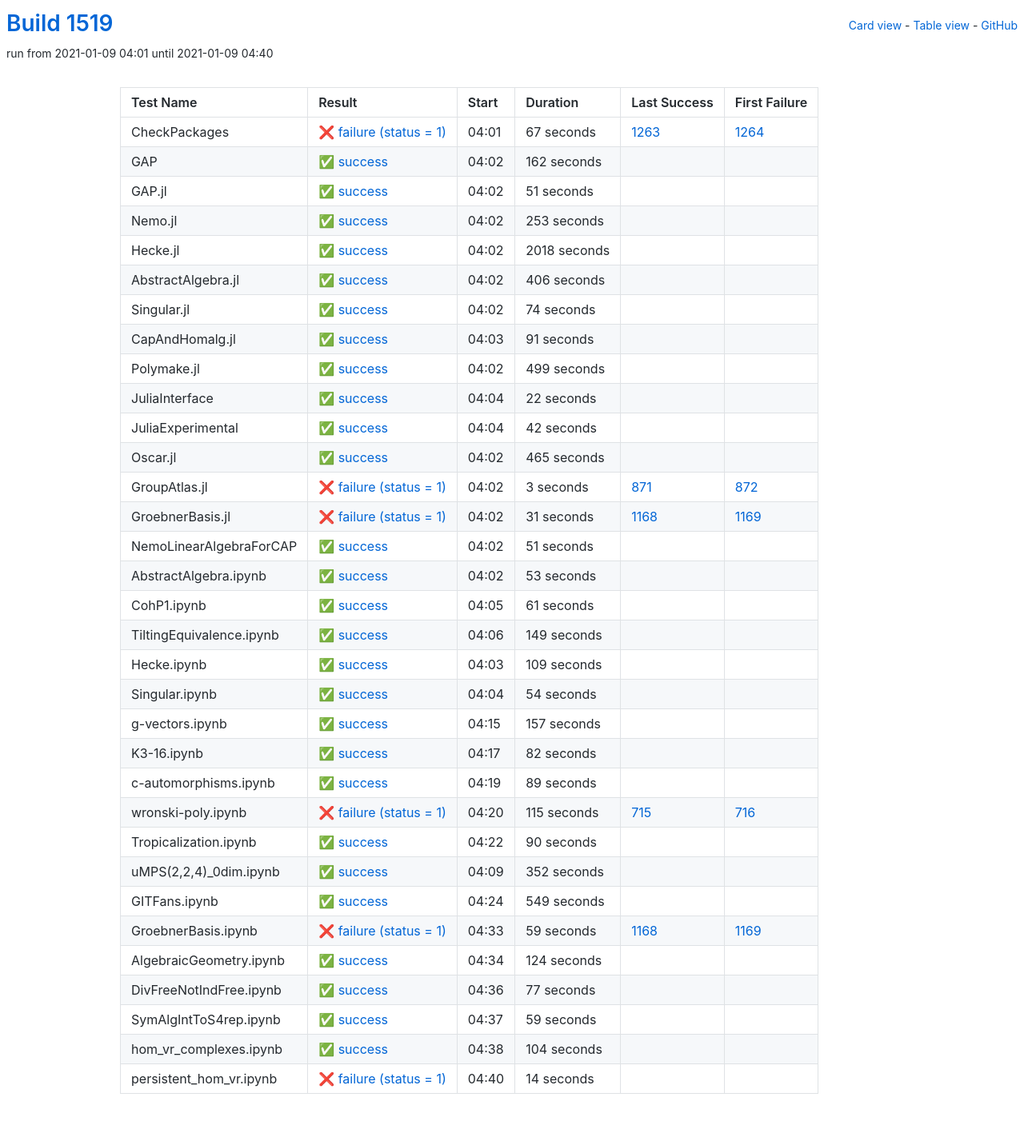
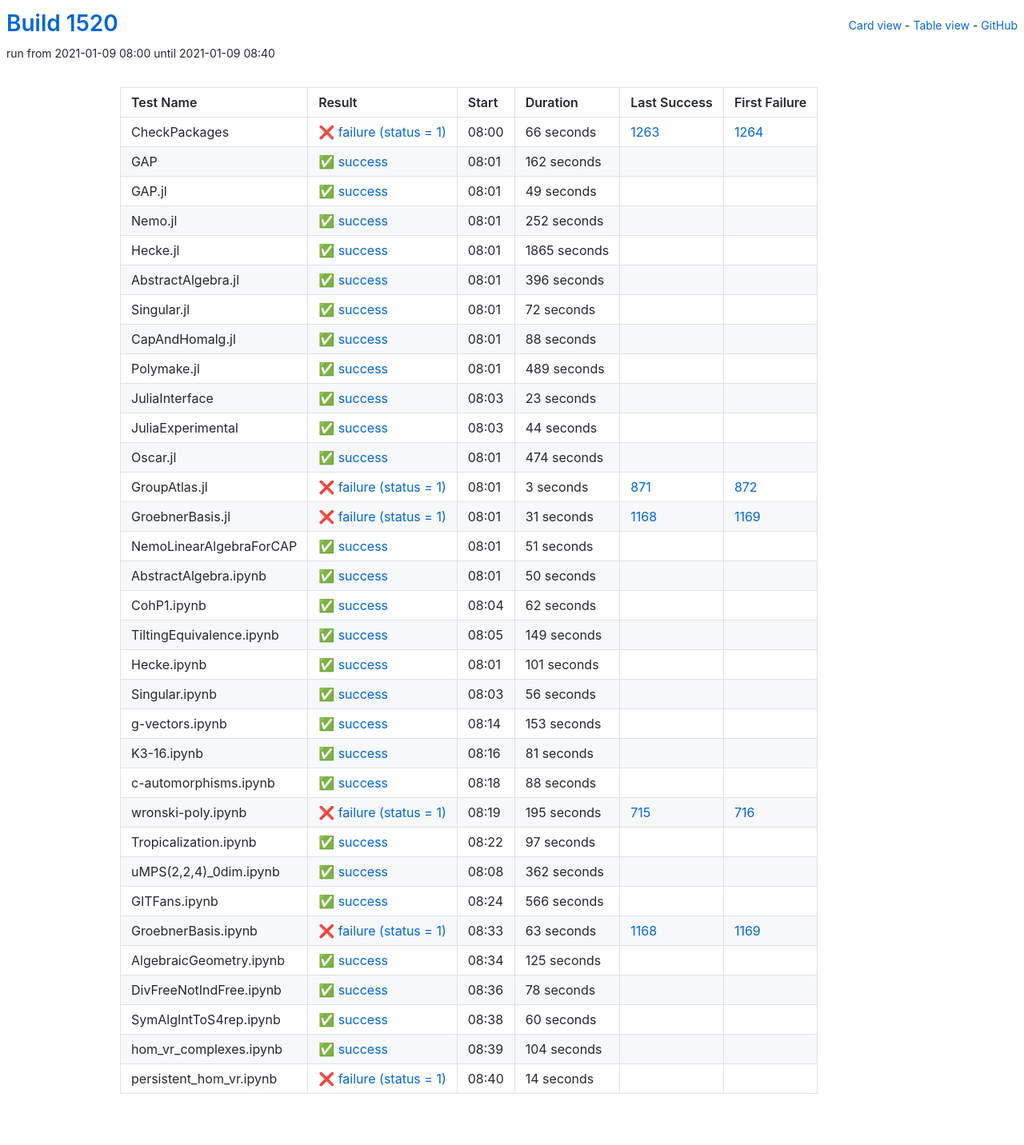
Before and after one commit to oscar-system/oscar-ci-status-stable, a Jekyll site: the page built from table.html, in a window 1280 px wide. Shown: the whole page at 80% size. Built offline with Jekyll 4.4.1, drawn with Linux system fonts in a browser that asks for light colours.

Commit message:
Build #1520

```diff
--- a/_data/ci.yml
+++ b/_data/ci.yml
@@ -1,6 +1,6 @@
 ---
-build: 1519
-build_url: https://oscarci.mathematik.uni-kl.de/job/oscar-stable/1519/
+build: 1520
+build_url: https://oscarci.mathematik.uni-kl.de/job/oscar-stable/1520/
 job: oscar-stable
 organization: oscar-system
 repo: oscar-ci-status-stable
@@ -8,20 +8,20 @@ repourl: https://github.com/oscar-system/oscar-ci-status-stable
 tests:
 - name: CheckPackages
   id: checkpackages
-  log: https://oscarci.mathematik.uni-kl.de/job/oscar-stable/1519/artifact/logs/build-1519/CheckPackages.log
-  start: 2021-01-09 04:01
+  log: https://oscarci.mathematik.uni-kl.de/job/oscar-stable/1520/artifact/logs/build-1520/CheckPackages.log
+  start: 2021-01-09 08:00
   success: false
   exitcode: 1
   status: failure
-  duration: 67
+  duration: 66
   last_success: 1263
   last_success_url: https://oscarci.mathematik.uni-kl.de/job/oscar-stable/1263/
   first_failure: 1264
   first_failure_url: https://oscarci.mathematik.uni-kl.de/job/oscar-stable/1264/
 - name: GAP
   id: gap
-  log: https://oscarci.mathematik.uni-kl.de/job/oscar-stable/1519/artifact/logs/build-1519/GAP.log
-  start: 2021-01-09 04:02
+  log: https://oscarci.mathematik.uni-kl.de/job/oscar-stable/1520/artifact/logs/build-1520/GAP.log
+  start: 2021-01-09 08:01
   success: true
   exitcode: 0
   status: success
@@ -32,128 +32,128 @@ tests:
   first_failure_url:
 - name: GAP.jl
   id: gap-jl
-  log: https://oscarci.mathematik.uni-kl.de/job/oscar-stable/1519/artifact/logs/build-1519/GAP.jl.log
-  start: 2021-01-09 04:02
+  log: https://oscarci.mathematik.uni-kl.de/job/oscar-stable/1520/artifact/logs/build-1520/GAP.jl.log
+  start: 2021-01-09 08:01
   success: true
   exitcode: 0
   status: success
-  duration: 51
+  duration: 49
   last_success: false
   last_success_url:
   first_failure: false
   first_failure_url:
 - name: Nemo.jl
   id: nemo-jl
-  log: https://oscarci.mathematik.uni-kl.de/job/oscar-stable/1519/artifact/logs/build-1519/Nemo.jl.log
-  start: 2021-01-09 04:02
+  log: https://oscarci.mathematik.uni-kl.de/job/oscar-stable/1520/artifact/logs/build-1520/Nemo.jl.log
+  start: 2021-01-09 08:01
   success: true
   exitcode: 0
   status: success
-  duration: 253
+  duration: 252
   last_success: false
   last_success_url:
   first_failure: false
   first_failure_url:
 - name: Hecke.jl
   id: hecke-jl
-  log: https://oscarci.mathematik.uni-kl.de/job/oscar-stable/1519/artifact/logs/build-1519/Hecke.jl.log
-  start: 2021-01-09 04:02
+  log: https://oscarci.mathematik.uni-kl.de/job/oscar-stable/1520/artifact/logs/build-1520/Hecke.jl.log
+  start: 2021-01-09 08:01
   success: true
   exitcode: 0
   status: success
-  duration: 2018
+  duration: 1865
   last_success: false
   last_success_url:
   first_failure: false
   first_failure_url:
 - name: AbstractAlgebra.jl
   id: abstractalgebra-jl
-  log: https://oscarci.mathematik.uni-kl.de/job/oscar-stable/1519/artifact/logs/build-1519/AbstractAlgebra.jl.log
-  start: 2021-01-09 04:02
+  log: https://oscarci.mathematik.uni-kl.de/job/oscar-stable/1520/artifact/logs/build-1520/AbstractAlgebra.jl.log
+  start: 2021-01-09 08:01
   success: true
   exitcode: 0
   status: success
-  duration: 406
+  duration: 396
   last_success: false
   last_success_url:
   first_failure: false
   first_failure_url:
 - name: Singular.jl
   id: singular-jl
-  log: https://oscarci.mathematik.uni-kl.de/job/oscar-stable/1519/artifact/logs/build-1519/Singular.jl.log
-  start: 2021-01-09 04:02
+  log: https://oscarci.mathematik.uni-kl.de/job/oscar-stable/1520/artifact/logs/build-1520/Singular.jl.log
+  start: 2021-01-09 08:01
   success: true
   exitcode: 0
   status: success
-  duration: 74
+  duration: 72
   last_success: false
   last_success_url:
   first_failure: false
   first_failure_url:
 - name: CapAndHomalg.jl
   id: capandhomalg-jl
-  log: https://oscarci.mathematik.uni-kl.de/job/oscar-stable/1519/artifact/logs/build-1519/CapAndHomalg.jl.log
-  start: 2021-01-09 04:03
+  log: https://oscarci.mathematik.uni-kl.de/job/oscar-stable/1520/artifact/logs/build-1520/CapAndHomalg.jl.log
+  start: 2021-01-09 08:01
   success: true
   exitcode: 0
   status: success
-  duration: 91
+  duration: 88
   last_success: false
   last_success_url:
   first_failure: false
   first_failure_url:
 - name: Polymake.jl
   id: polymake-jl
-  log: https://oscarci.mathematik.uni-kl.de/job/oscar-stable/1519/artifact/logs/build-1519/Polymake.jl.log
-  start: 2021-01-09 04:02
+  log: https://oscarci.mathematik.uni-kl.de/job/oscar-stable/1520/artifact/logs/build-1520/Polymake.jl.log
+  start: 2021-01-09 08:01
   success: true
   exitcode: 0
   status: success
-  duration: 499
+  duration: 489
   last_success: false
   last_success_url:
   first_failure: false
   first_failure_url:
 - name: JuliaInterface
   id: juliainterface
-  log: https://oscarci.mathematik.uni-kl.de/job/oscar-stable/1519/artifact/logs/build-1519/JuliaInterface.log
-  start: 2021-01-09 04:04
+  log: https://oscarci.mathematik.uni-kl.de/job/oscar-stable/1520/artifact/logs/build-1520/JuliaInterface.log
+  start: 2021-01-09 08:03
   success: true
   exitcode: 0
   status: success
-  duration: 22
+  duration: 23
   last_success: false
   last_success_url:
   first_failure: false
   first_failure_url:
 - name: JuliaExperimental
   id: juliaexperimental
-  log: https://oscarci.mathematik.uni-kl.de/job/oscar-stable/1519/artifact/logs/build-1519/JuliaExperimental.log
-  start: 2021-01-09 04:04
+  log: https://oscarci.mathematik.uni-kl.de/job/oscar-stable/1520/artifact/logs/build-1520/JuliaExperimental.log
+  start: 2021-01-09 08:03
   success: true
   exitcode: 0
   status: success
-  duration: 42
+  duration: 44
   last_success: false
   last_success_url:
   first_failure: false
   first_failure_url:
 - name: Oscar.jl
   id: oscar-jl
-  log: https://oscarci.mathematik.uni-kl.de/job/oscar-stable/1519/artifact/logs/build-1519/Oscar.jl.log
-  start: 2021-01-09 04:02
+  log: https://oscarci.mathematik.uni-kl.de/job/oscar-stable/1520/artifact/logs/build-1520/Oscar.jl.log
+  start: 2021-01-09 08:01
   success: true
   exitcode: 0
   status: success
-  duration: 465
+  duration: 474
   last_success: false
   last_success_url:
   first_failure: false
   first_failure_url:
 - name: GroupAtlas.jl
   id: groupatlas-jl
-  log: https://oscarci.mathematik.uni-kl.de/job/oscar-stable/1519/artifact/logs/build-1519/GroupAtlas.jl.log
-  start: 2021-01-09 04:02
+  log: https://oscarci.mathematik.uni-kl.de/job/oscar-stable/1520/artifact/logs/build-1520/GroupAtlas.jl.log
+  start: 2021-01-09 08:01
   success: false
   exitcode: 1
   status: failure
@@ -164,8 +164,8 @@ tests:
   first_failure_url: https://oscarci.mathematik.uni-kl.de/job/oscar-stable/872/
 - name: GroebnerBasis.jl
   id: groebnerbasis-jl
-  log: https://oscarci.mathematik.uni-kl.de/job/oscar-stable/1519/artifact/logs/build-1519/GroebnerBasis.jl.log
-  start: 2021-01-09 04:02
+  log: https://oscarci.mathematik.uni-kl.de/job/oscar-stable/1520/artifact/logs/build-1520/GroebnerBasis.jl.log
+  start: 2021-01-09 08:01
   success: false
   exitcode: 1
   status: failure
@@ -176,8 +176,8 @@ tests:
   first_failure_url: https://oscarci.mathematik.uni-kl.de/job/oscar-stable/1169/
 - name: NemoLinearAlgebraForCAP
   id: nemolinearalgebraforcap
-  log: https://oscarci.mathematik.uni-kl.de/job/oscar-stable/1519/artifact/logs/build-1519/NemoLinearAlgebraForCAP.log
-  start: 2021-01-09 04:02
+  log: https://oscarci.mathematik.uni-kl.de/job/oscar-stable/1520/artifact/logs/build-1520/NemoLinearAlgebraForCAP.log
+  start: 2021-01-09 08:01
   success: true
   exitcode: 0
   status: success
@@ -188,32 +188,32 @@ tests:
   first_failure_url:
 - name: AbstractAlgebra.ipynb
   id: abstractalgebra-ipynb
-  log: https://oscarci.mathematik.uni-kl.de/job/oscar-stable/1519/artifact/logs/build-1519/AbstractAlgebra.ipynb.log
-  start: 2021-01-09 04:02
+  log: https://oscarci.mathematik.uni-kl.de/job/oscar-stable/1520/artifact/logs/build-1520/AbstractAlgebra.ipynb.log
+  start: 2021-01-09 08:01
   success: true
   exitcode: 0
   status: success
-  duration: 53
+  duration: 50
   last_success: false
   last_success_url:
   first_failure: false
   first_failure_url:
 - name: CohP1.ipynb
   id: cohp1-ipynb
-  log: https://oscarci.mathematik.uni-kl.de/job/oscar-stable/1519/artifact/logs/build-1519/CohP1.ipynb.log
-  start: 2021-01-09 04:05
+  log: https://oscarci.mathematik.uni-kl.de/job/oscar-stable/1520/artifact/logs/build-1520/CohP1.ipynb.log
+  start: 2021-01-09 08:04
   success: true
   exitcode: 0
   status: success
-  duration: 61
+  duration: 62
   last_success: false
   last_success_url:
   first_failure: false
   first_failure_url:
 - name: TiltingEquivalence.ipynb
   id: tiltingequivalence-ipynb
-  log: https://oscarci.mathematik.uni-kl.de/job/oscar-stable/1519/artifact/logs/build-1519/TiltingEquivalence.ipynb.log
-  start: 2021-01-09 04:06
+  log: https://oscarci.mathematik.uni-kl.de/job/oscar-stable/1520/artifact/logs/build-1520/TiltingEquivalence.ipynb.log
+  start: 2021-01-09 08:05
   success: true
   exitcode: 0
   status: success
@@ -224,164 +224,164 @@ tests:
   first_failure_url:
 - name: Hecke.ipynb
   id: hecke-ipynb
-  log: https://oscarci.mathematik.uni-kl.de/job/oscar-stable/1519/artifact/logs/build-1519/Hecke.ipynb.log
-  start: 2021-01-09 04:03
+  log: https://oscarci.mathematik.uni-kl.de/job/oscar-stable/1520/artifact/logs/build-1520/Hecke.ipynb.log
+  start: 2021-01-09 08:01
   success: true
   exitcode: 0
   status: success
-  duration: 109
+  duration: 101
   last_success: false
   last_success_url:
   first_failure: false
   first_failure_url:
 - name: Singular.ipynb
   id: singular-ipynb
-  log: https://oscarci.mathematik.uni-kl.de/job/oscar-stable/1519/artifact/logs/build-1519/Singular.ipynb.log
-  start: 2021-01-09 04:04
+  log: https://oscarci.mathematik.uni-kl.de/job/oscar-stable/1520/artifact/logs/build-1520/Singular.ipynb.log
+  start: 2021-01-09 08:03
   success: true
   exitcode: 0
   status: success
-  duration: 54
+  duration: 56
   last_success: false
   last_success_url:
   first_failure: false
   first_failure_url:
 - name: g-vectors.ipynb
   id: g-vectors-ipynb
-  log: https://oscarci.mathematik.uni-kl.de/job/oscar-stable/1519/artifact/logs/build-1519/g-vectors.ipynb.log
-  start: 2021-01-09 04:15
+  log: https://oscarci.mathematik.uni-kl.de/job/oscar-stable/1520/artifact/logs/build-1520/g-vectors.ipynb.log
+  start: 2021-01-09 08:14
   success: true
   exitcode: 0
   status: success
-  duration: 157
+  duration: 153
   last_success: false
   last_success_url:
   first_failure: false
   first_failure_url:
 - name: K3-16.ipynb
   id: k3-16-ipynb
-  log: https://oscarci.mathematik.uni-kl.de/job/oscar-stable/1519/artifact/logs/build-1519/K3-16.ipynb.log
-  start: 2021-01-09 04:17
+  log: https://oscarci.mathematik.uni-kl.de/job/oscar-stable/1520/artifact/logs/build-1520/K3-16.ipynb.log
+  start: 2021-01-09 08:16
   success: true
   exitcode: 0
   status: success
-  duration: 82
+  duration: 81
   last_success: false
   last_success_url:
   first_failure: false
   first_failure_url:
 - name: c-automorphisms.ipynb
   id: c-automorphisms-ipynb
-  log: https://oscarci.mathematik.uni-kl.de/job/oscar-stable/1519/artifact/logs/build-1519/c-automorphisms.ipynb.log
-  start: 2021-01-09 04:19
+  log: https://oscarci.mathematik.uni-kl.de/job/oscar-stable/1520/artifact/logs/build-1520/c-automorphisms.ipynb.log
+  start: 2021-01-09 08:18
   success: true
   exitcode: 0
   status: success
-  duration: 89
+  duration: 88
   last_success: false
   last_success_url:
   first_failure: false
   first_failure_url:
 - name: wronski-poly.ipynb
   id: wronski-poly-ipynb
-  log: https://oscarci.mathematik.uni-kl.de/job/oscar-stable/1519/artifact/logs/build-1519/wronski-poly.ipynb.log
-  start: 2021-01-09 04:20
+  log: https://oscarci.mathematik.uni-kl.de/job/oscar-stable/1520/artifact/logs/build-1520/wronski-poly.ipynb.log
+  start: 2021-01-09 08:19
   success: false
   exitcode: 1
   status: failure
-  duration: 115
+  duration: 195
   last_success: 715
   last_success_url: https://oscarci.mathematik.uni-kl.de/job/oscar-stable/715/
   first_failure: 716
   first_failure_url: https://oscarci.mathematik.uni-kl.de/job/oscar-stable/716/
 - name: Tropicalization.ipynb
   id: tropicalization-ipynb
-  log: https://oscarci.mathematik.uni-kl.de/job/oscar-stable/1519/artifact/logs/build-1519/Tropicalization.ipynb.log
-  start: 2021-01-09 04:22
+  log: https://oscarci.mathematik.uni-kl.de/job/oscar-stable/1520/artifact/logs/build-1520/Tropicalization.ipynb.log
+  start: 2021-01-09 08:22
   success: true
   exitcode: 0
   status: success
-  duration: 90
+  duration: 97
   last_success: false
   last_success_url:
   first_failure: false
   first_failure_url:
 - name: uMPS(2,2,4)_0dim.ipynb
   id: umps-2-2-4-0dim-ipynb
-  log: https://oscarci.mathematik.uni-kl.de/job/oscar-stable/1519/artifact/logs/build-1519/uMPS-2-2-4-_0dim.ipynb.log
-  start: 2021-01-09 04:09
+  log: https://oscarci.mathematik.uni-kl.de/job/oscar-stable/1520/artifact/logs/build-1520/uMPS-2-2-4-_0dim.ipynb.log
+  start: 2021-01-09 08:08
   success: true
   exitcode: 0
   status: success
-  duration: 352
+  duration: 362
   last_success: false
   last_success_url:
   first_failure: false
   first_failure_url:
 - name: GITFans.ipynb
   id: gitfans-ipynb
-  log: https://oscarci.mathematik.uni-kl.de/job/oscar-stable/1519/artifact/logs/build-1519/GITFans.ipynb.log
-  start: 2021-01-09 04:24
+  log: https://oscarci.mathematik.uni-kl.de/job/oscar-stable/1520/artifact/logs/build-1520/GITFans.ipynb.log
+  start: 2021-01-09 08:24
   success: true
   exitcode: 0
   status: success
-  duration: 549
+  duration: 566
   last_success: false
   last_success_url:
   first_failure: false
   first_failure_url:
 - name: GroebnerBasis.ipynb
   id: groebnerbasis-ipynb
-  log: https://oscarci.mathematik.uni-kl.de/job/oscar-stable/1519/artifact/logs/build-1519/GroebnerBasis.ipynb.log
-  start: 2021-01-09 04:33
+  log: https://oscarci.mathematik.uni-kl.de/job/oscar-stable/1520/artifact/logs/build-1520/GroebnerBasis.ipynb.log
+  start: 2021-01-09 08:33
   success: false
   exitcode: 1
   status: failure
-  duration: 59
+  duration: 63
   last_success: 1168
   last_success_url: https://oscarci.mathematik.uni-kl.de/job/oscar-stable/1168/
   first_failure: 1169
   first_failure_url: https://oscarci.mathematik.uni-kl.de/job/oscar-stable/1169/
 - name: AlgebraicGeometry.ipynb
   id: algebraicgeometry-ipynb
-  log: https://oscarci.mathematik.uni-kl.de/job/oscar-stable/1519/artifact/logs/build-1519/AlgebraicGeometry.ipynb.log
-  start: 2021-01-09 04:34
+  log: https://oscarci.mathematik.uni-kl.de/job/oscar-stable/1520/artifact/logs/build-1520/AlgebraicGeometry.ipynb.log
+  start: 2021-01-09 08:34
   success: true
   exitcode: 0
   status: success
-  duration: 124
+  duration: 125
   last_success: false
   last_success_url:
   first_failure: false
   first_failure_url:
 - name: DivFreeNotIndFree.ipynb
   id: divfreenotindfree-ipynb
-  log: https://oscarci.mathematik.uni-kl.de/job/oscar-stable/1519/artifact/logs/build-1519/DivFreeNotIndFree.ipynb.log
-  start: 2021-01-09 04:36
+  log: https://oscarci.mathematik.uni-kl.de/job/oscar-stable/1520/artifact/logs/build-1520/DivFreeNotIndFree.ipynb.log
+  start: 2021-01-09 08:36
   success: true
   exitcode: 0
   status: success
-  duration: 77
+  duration: 78
   last_success: false
   last_success_url:
   first_failure: false
   first_failure_url:
 - name: SymAlgIntToS4rep.ipynb
   id: symalginttos4rep-ipynb
-  log: https://oscarci.mathematik.uni-kl.de/job/oscar-stable/1519/artifact/logs/build-1519/SymAlgIntToS4rep.ipynb.log
-  start: 2021-01-09 04:37
+  log: https://oscarci.mathematik.uni-kl.de/job/oscar-stable/1520/artifact/logs/build-1520/SymAlgIntToS4rep.ipynb.log
+  start: 2021-01-09 08:38
   success: true
   exitcode: 0
   status: success
-  duration: 59
+  duration: 60
   last_success: false
   last_success_url:
   first_failure: false
   first_failure_url:
 - name: hom_vr_complexes.ipynb
   id: hom-vr-complexes-ipynb
-  log: https://oscarci.mathematik.uni-kl.de/job/oscar-stable/1519/artifact/logs/build-1519/hom_vr_complexes.ipynb.log
-  start: 2021-01-09 04:38
+  log: https://oscarci.mathematik.uni-kl.de/job/oscar-stable/1520/artifact/logs/build-1520/hom_vr_complexes.ipynb.log
+  start: 2021-01-09 08:39
   success: true
   exitcode: 0
   status: success
@@ -392,8 +392,8 @@ tests:
   first_failure_url:
 - name: persistent_hom_vr.ipynb
   id: persistent-hom-vr-ipynb
-  log: https://oscarci.mathematik.uni-kl.de/job/oscar-stable/1519/artifact/logs/build-1519/persistent_hom_vr.ipynb.log
-  start: 2021-01-09 04:40
+  log: https://oscarci.mathematik.uni-kl.de/job/oscar-stable/1520/artifact/logs/build-1520/persistent_hom_vr.ipynb.log
+  start: 2021-01-09 08:40
   success: false
   exitcode: 1
   status: failure
```
Also changed, not shown: README.md.
